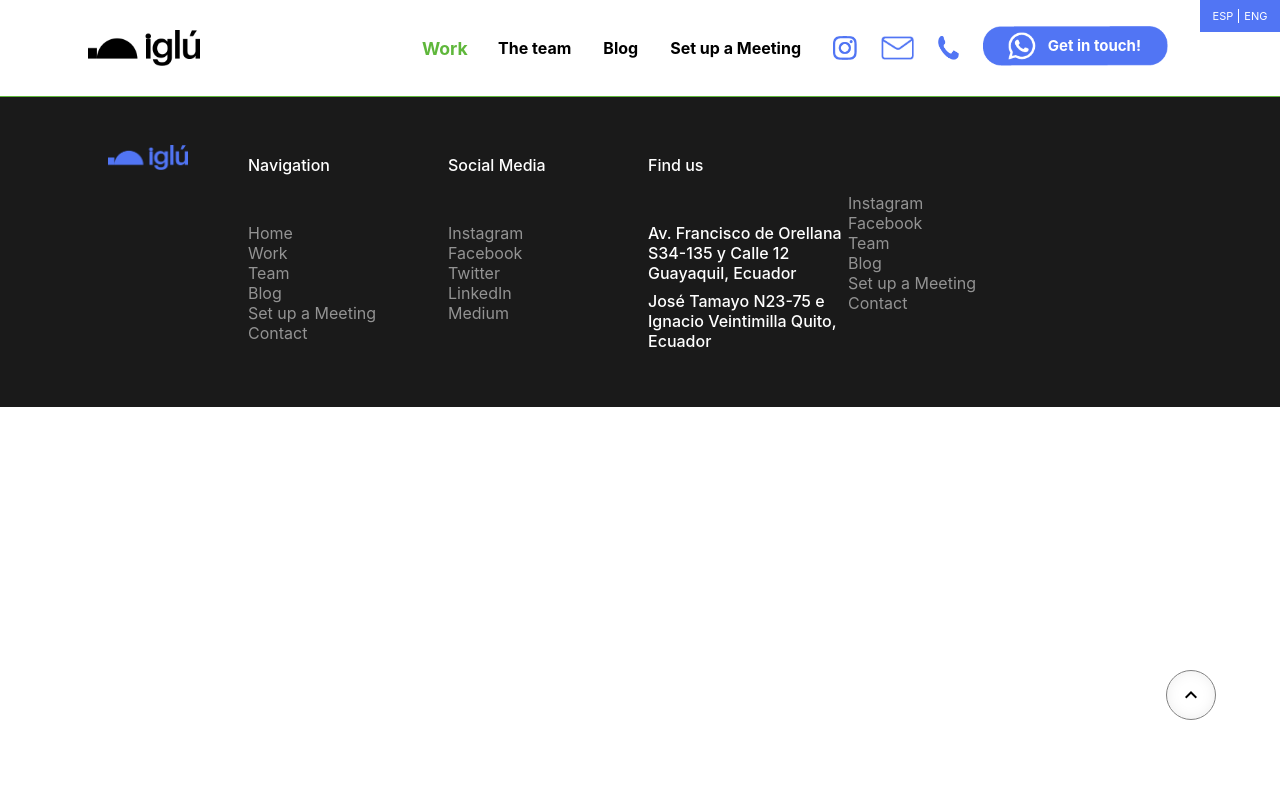
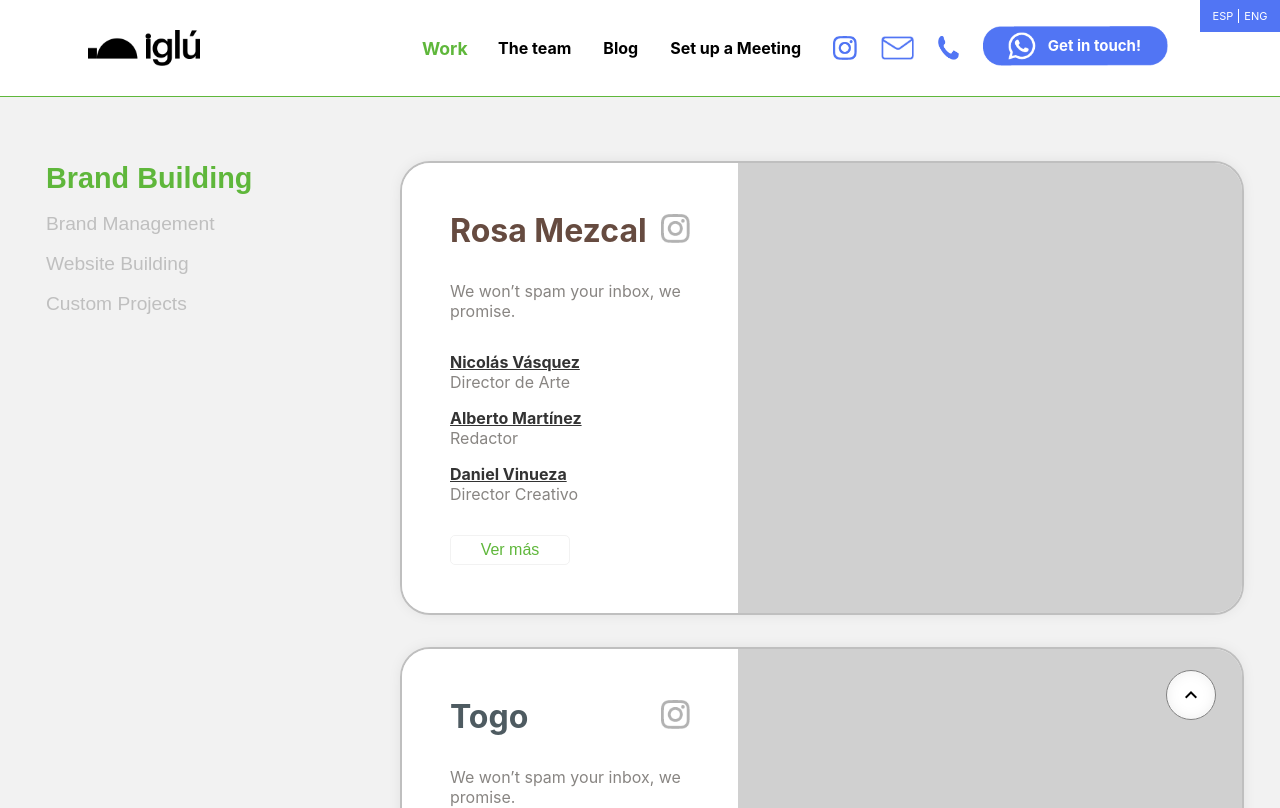
Before and after one commit to Javier-Cordobaq/Iglu, a React (Create React App) app in the folder client/: page /work in a window 1280 px wide. Shown: the top 808 px of the page. Built offline with nearby package versions, Linux system fonts and the light colour scheme.

Commit message:
WorkTerminada

```diff
--- a/client/package.json
+++ b/client/package.json
@@ -7,11 +7,15 @@
     "@testing-library/react": "^13.1.1",
     "@testing-library/user-event": "^13.5.0",
     "aos": "^2.3.4",
+    "axios": "^0.27.2",
     "react": "^18.0.0",
     "react-dom": "^18.0.0",
+    "react-redux": "^8.0.1",
     "react-responsive-carousel": "^3.2.23",
     "react-router-dom": "^6.3.0",
     "react-scripts": "5.0.1",
+    "redux": "^4.2.0",
+    "redux-thunk": "^2.4.1",
     "web-vitals": "^2.1.4"
   },
   "scripts": {
--- a/client/src/App.css
+++ b/client/src/App.css
@@ -1,38 +1,3 @@
 .App {
   text-align: center;
 }
-
-.App-logo {
-  height: 40vmin;
-  pointer-events: none;
-}
-
-@media (prefers-reduced-motion: no-preference) {
-  .App-logo {
-    animation: App-logo-spin infinite 20s linear;
-  }
-}
-
-.App-header {
-  background-color: #282c34;
-  min-height: 100vh;
-  display: flex;
-  flex-direction: column;
-  align-items: center;
-  justify-content: center;
-  font-size: calc(10px + 2vmin);
-  color: white;
-}
-
-.App-link {
-  color: #61dafb;
-}
-
-@keyframes App-logo-spin {
-  from {
-    transform: rotate(0deg);
-  }
-  to {
-    transform: rotate(360deg);
-  }
-}
--- a/client/src/components/ContenidoWork/ContenidoWork.jsx
+++ b/client/src/components/ContenidoWork/ContenidoWork.jsx
@@ -1,10 +1,96 @@
-import React from 'react'
+import React, {useEffect, useState} from 'react'
 import style from '../ContenidoWork/ContenidoWork.module.css'
+import {useDispatch, useSelector} from 'react-redux'
+import {filtro} from '../../redux/actions'
+import instagram from '../../imagenes/instagram.png'
 
 const ContenidoWork = () => {
+
+  const [state, setState] = useState('brandBuilding')
+
+  const dispatch = useDispatch();
+
+  const filtrar = (arreglo, state) => {
+    dispatch(filtro(arreglo))
+    setState(state)
+  }
+
+  const brandBuilding = [
+    {
+      name: 'Rosa Mezcal',
+      description: 'We won’t spam your inbox, we promise.',
+      color: '#664b40'
+    },
+    {
+      name: 'Togo',
+      description: 'We won’t spam your inbox, we promise.',
+      color: '#4e5b61'
+    }
+  ]
+
+  const brandManagement = [
+    {
+      name: 'Mulholz',
+      description: 'We won’t spam your inbox, we promise.',
+      color: '#6f8a46'
+    },
+    {
+      name: 'Sunny',
+      description: 'We won’t spam your inbox, we promise.',
+      color: '#ef7d30'
+    }
+  ]
+
+  const filtros = useSelector(state => state.filtro)
+
+  useEffect(() => {
+    dispatch(filtro(brandBuilding))
+  }, [])
+
   return (
-    <div className={style.contenedor}>
+    <div className={style.centrar}>
+      <div className={style.contenedor}>
+          <div className={style.sticky}>
+            <div className={style.botones}>
+              <button className={`${state === 'brandBuilding' ? style.select:style.noSelect}`} onClick={() => {filtrar(brandBuilding, 'brandBuilding')}}>Brand Building</button>
+              <button className={`${state === 'brandManagement' ? style.select:style.noSelect}`} onClick={() => {filtrar(brandManagement, 'brandManagement')}}>Brand Management</button>
+              <button className={style.noSelect}>Website Building</button>
+              <button className={style.noSelect}>Custom Projects</button>
+            </div>
+          </div>
+          <div className={style.projectsCont}>
+            {
+              filtros.length !== 0 ? filtros.map(c =>
+              <div className={style.cards}>
+                <div className={style.textCont}>
+                  <div className={style.header}>
+                    <div>
+                      <h1 style={{ color: `${c.color}` }}>{c.name}</h1>
+                    </div>
+                    <div>
+                      <img src={instagram} alt="" />
+                    </div>
+                  </div>
+                  <p>{c.description}</p>
+                    <div className={style.participantes}>
+                      <h2>Nicolás Vásquez</h2>
+                      <p>Director de Arte</p>
+                      <h2>Alberto Martínez</h2>
+                      <p>Redactor</p>
+                      <h2>Daniel Vinueza</h2>
+                      <p>Director Creativo</p>
+                    </div>
+                  <button>Ver más</button>
+                </div>
+                <div className={style.contImg}>
 
+                </div>
+              </div>
+              )
+              :<h1>No hay nada</h1>
+            }
+          </div>
+      </div>
     </div>
   )
 }
--- a/client/src/components/ContenidoWork/ContenidoWork.module.css
+++ b/client/src/components/ContenidoWork/ContenidoWork.module.css
@@ -0,0 +1,172 @@
+.centrar {
+    display: flex;
+    flex-direction: column;
+    align-items: center;
+    justify-content: center;
+    background-color: #f2f2f2;
+}
+.contenedor {
+    margin-top: 4rem;
+    display: flex;
+    justify-content: space-between;
+    width: 1200px;
+    height: auto;
+    margin-bottom: 3rem;
+    box-sizing: border-box;
+}
+.sticky {
+    width: 30%;
+}
+.botones {
+    position: sticky;
+    top: 10rem;
+    display: flex;
+    flex-direction: column;
+    justify-content: flex-start;
+    width: 100%;
+}
+.botones button {
+    transition: 0.2s all;
+}
+.select {
+    color: #5fb73b;
+    text-align: left;
+    width: 90%;
+    font-size: 1.8rem;
+    border: none;
+    background: none;
+    margin-bottom: 1rem;
+    font-weight: bold;
+}
+.noSelect {
+    color: rgb(191, 191, 191);
+    text-align: left;
+    width: 90%;
+    font-size: 1.2rem;
+    border: none;
+    background: none;
+    margin-bottom: 1rem;
+}
+.noSelect:hover {
+    cursor: pointer;
+    color: rgb(180, 180, 180);
+}
+.projectsCont {
+    width: 70%;
+}
+.cards {
+    display: flex;
+    width: 100%;
+    height: 450px;
+    border-radius: 30px;
+    margin-bottom: 2rem;
+    border: 2px solid rgb(191, 191, 191);
+    box-shadow: 0px 0px 15px -3px rgba(0,0,0,0.1);
+    overflow: hidden;
+}
+.textCont {
+    display: flex;
+    flex-direction: column;
+    justify-content: space-between;
+    width: 40%;
+    height: 100%;
+    background-color: white;
+    text-align: left;
+    box-sizing: border-box;
+    padding: 3rem;
+}
+.textCont p {
+    font-size: 1rem;
+    color: #888582;
+}
+.textCont button {
+    color: #5fb73b;
+    border: 1px solid #f2f2f2;
+    background-color: white;
+    width: 50%;
+    padding: 5px 0;
+    border-radius: 5px;
+    font-size: 1rem;
+    transition: 0.3s all;
+}
+.textCont button:hover {
+    color: white;
+    background-color: #5fb73b;
+    cursor: pointer;
+}
+.textCont h1 {
+    margin: 0;
+}
+.participantes h2 {
+    font-size: 1rem;
+    margin: 0;
+    padding: 0;
+    text-decoration: underline;
+    color: #333333;
+}
+.participantes p {
+    font-size: 1rem;
+    margin: 0 0 1rem 0;
+    color: #888582;
+}
+.contImg {
+    width: 60%;
+    height: 100%;
+    background-color: rgb(208, 208, 208);
+}
+.header{
+    display: flex;
+    justify-content: space-between;
+    align-items: center;
+}
+.header img{
+    height: 1.8rem;
+    filter: grayscale(100%) brightness(150%);
+}
+
+@media only screen and (max-width: 768px) {
+    .centrar {
+        padding: 0 6rem;
+    }
+    .contenedor {
+        flex-direction: column;
+        width: 100%;
+        height: auto;
+    }
+    .textCont {
+        width: 100%;
+    }
+    .textCont {
+        height: 50vh;
+    }
+    .contImg {
+        width: 100%;
+        height: 50vh;
+        background-color: rgb(208, 208, 208);
+    }
+    .projectsCont {
+        width: 100%;
+    }
+    .cards {
+        width: 100%;
+        display: flex;
+        flex-direction: column;
+        height: auto;
+    }
+    .sticky {
+        width: 100%;
+        margin-bottom: 2rem;
+    }
+}
+
+@media only screen and (max-width: 600px) {
+    .centrar {
+        padding: 0 1rem;
+    }
+    .textCont {
+        height: auto;
+    }
+    .textCont button {
+        margin-top: 1rem;
+    }
+}
--- a/client/src/index.js
+++ b/client/src/index.js
@@ -3,15 +3,19 @@ import ReactDOM from 'react-dom/client';
 import './index.css';
 import App from './App';
 import reportWebVitals from './reportWebVitals';
+import store from './redux/store';
+import { Provider } from 'react-redux'
 import {BrowserRouter} from 'react-router-dom'
 
 const root = ReactDOM.createRoot(document.getElementById('root'));
 root.render(
+  <Provider store={store}>
   <BrowserRouter>
   <React.StrictMode>
     <App />
   </React.StrictMode>
   </BrowserRouter>
+  </Provider>,
 );
 
 reportWebVitals();
--- /dev/null
+++ b/client/src/redux/actions/index.js
@@ -0,0 +1,53 @@
+import axios from 'axios'
+
+export const INGLES = 'INGLES'
+export const FILTRO = 'FILTRO'
+export const SET_MENSAJE = 'SET_MENSAJE'
+export const GET_TIPOS = 'GET_TIPOS'
+export const POST_USUARIOS = 'POST_USUARIOS'
+
+export const filtro = (info) => async dispatch => {
+    return dispatch({
+        type: FILTRO,
+        payload: info
+    })
+}
+export const cambiarIngles = () => async dispatch => {
+
+    dispatch({
+        type: INGLES,
+        payload: "Cambiando a ingles"
+    })
+}
+
+export const setMensaje = () => async dispatch => {
+
+    return dispatch({
+        type: SET_MENSAJE,
+        payload: 'Seteando mensaje'
+    })
+
+}
+
+
+export const getTipos = () => async dispatch => {
+
+    const json = await axios.get(`/tipos`)
+
+    return dispatch({
+        type: GET_TIPOS,
+        payload: json.data
+    })
+
+}
+
+export const postUsuarios = (info) => async dispatch => {
+
+    const json = await axios.post(`/usuarios`, info)
+
+    return dispatch({
+        type: POST_USUARIOS,
+        payload: json.data
+    })
+
+}
--- /dev/null
+++ b/client/src/redux/reducer/index.js
@@ -0,0 +1,37 @@
+import {
+  FILTRO,
+  INGLES,
+  SET_MENSAJE,
+} from "../actions/index";
+
+const inicialState = {
+  idioma: "español",
+  filtro: []
+};
+
+const rootReducer = (state = inicialState, action) => {
+  switch (action.type) {
+    case FILTRO:
+      return {
+        ...state,
+        filtro: action.payload
+      }
+    case SET_MENSAJE:
+      return {
+        ...state,
+        mensaje: "",
+        login: [],
+      };
+    case INGLES:
+      return {
+        ...state,
+        idioma: state.idioma === "español" ? "ingles" : "español",
+      };
+
+    default:
+      return state;
+
+  }
+};
+
+export default rootReducer;
--- /dev/null
+++ b/client/src/redux/store/index.js
@@ -0,0 +1,12 @@
+import { createStore, applyMiddleware, compose } from "redux";
+import Reducer from '../reducer/index';
+import thunk from "redux-thunk";
+
+const composeEnhancer = window.__REDUX_DEVTOOLS_EXTENSION_COMPOSE__ || compose;
+
+const store = createStore(
+    Reducer,
+    composeEnhancer(applyMiddleware(thunk))
+);
+
+export default store;
```
Also changed, not shown: 12 other files (tests, documents, lock files or other folders).
